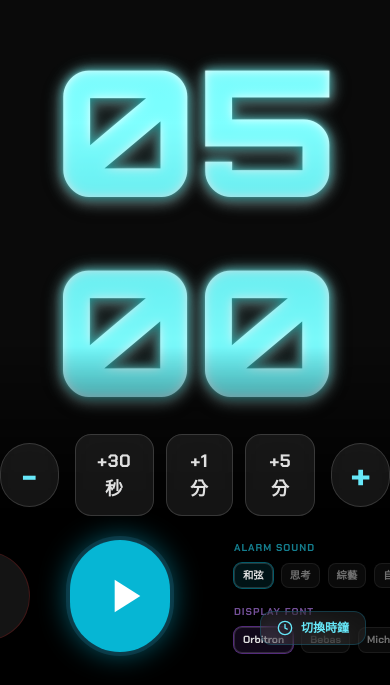
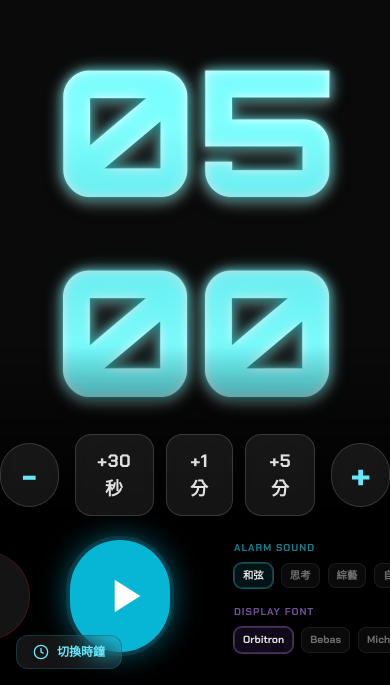
Before and after one commit to Randytsay/timer, a plain HTML site: page index.html in a window 390 px wide. Shown: the part 159-844 px from the top of the page. Drawn offline with nearby package versions, Linux system fonts and the light colour scheme.

Commit message:
Fix: Mode toggle button position in mobile portrait

```diff
--- a/index.html
+++ b/index.html
@@ -287,6 +287,14 @@
 
             .gap-10 {
                 gap: 1.5rem;
+            }
+
+            /* 模式切換按鈕移到左下角避免擋住字型選擇 */
+            #btn-mode-toggle {
+                position: fixed;
+                left: 1rem;
+                bottom: 1rem;
+                right: auto;
             }
         }
     </style>
```
